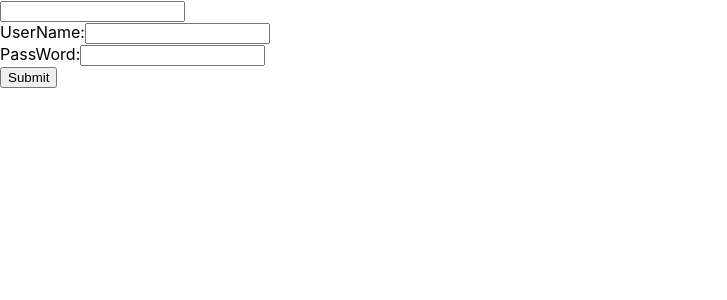
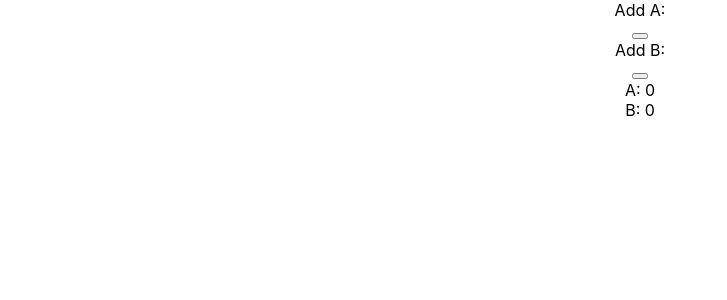
Before and after one commit to IanHancock36/dev-react-drills, a React (Create React App) app: page / in a window 1280 px wide. Shown: the top 300 px of the page, without its empty margins (0-727 px from the left). Built offline with nearby package versions, Linux system fonts and the light colour scheme.

Commit message:
useEffect practice

```diff
--- a/src/App.css
+++ b/src/App.css
@@ -5,6 +5,9 @@
 .App-logo {
   height: 40vmin;
   pointer-events: none;
+}
+.a-button{
+  text-align: center;
 }
 
 @media (prefers-reduced-motion: no-preference) {
--- a/src/App.js
+++ b/src/App.js
@@ -1,26 +1,21 @@
 // //
 import React from 'react'
-import SearchBar from './Components/SearchBar'
-import SearchBarArray from './SearchBarArray'
-import UpdatedArraySearch from './UpdatedArraySearch'
-import App2 from './App2'
+// import SearchBar from './Components/SearchBar'
+// import SearchBarArray from './SearchBarArray'
+// import UpdatedArraySearch from './UpdatedArraySearch'
+// import App2 from './App2'
 
-import App3 from './App3'
-import OnCLick from './OnCLick'
-import ControlledComponents from './ControlledComponents'
-
+// import App3 from './App3'
+// import OnCLick from './OnCLick'
+// import ControlledComponentWithHooks from './ControlledComponentWithHooks'
+import App3Repeated  from './App3Repeated'
 
 const App =() =>{
 return(
     <div>
-        {/* <App2 /> */}
-    {/* <SearchBar products={['toothpaste','mouthwash','water','sushi','toothbrush']} /> */}
-    {/* <SearchBarArray />
-    <UpdatedArraySearch /> */}
-    {/* <App3 /> */}
-    {/* <SearchBar products={['basketball','football','baseball','soccer']} /> */}
-    <OnCLick />
-    <ControlledComponents />
+
+    <App3Repeated />
+
     </div>
 )
 }
--- /dev/null
+++ b/src/App3Repeated.js
@@ -0,0 +1,30 @@
+import React, { useEffect, useState } from "react";
+import './App.css'
+const App3Repeated = () => {
+    const [a , setA] = useState(0)
+    const [b, setB] = useState(0)
+
+    useEffect(() => {
+      console.log('render App component')
+    })
+
+  return (
+    <div className ='a-button'>
+     <div>Add A:</div>
+     <button onClick = {()=> {
+       setA(a+1)
+     }} />
+  <div> Add B:</div>
+  <button onClick={()=> {
+    setB(b+1)
+
+  }} />
+
+    <div>A: {a}</div>
+    <div>B: {b}</div>
+
+    </div>
+  );
+};
+
+export default App3Repeated;
--- /dev/null
+++ b/src/ControlledComponentWithHooks.js
@@ -0,0 +1,56 @@
+// import React, { Component } from 'react';
+
+// export default class ControlledComponents extends Component {
+// 	state = {
+// 		username: '',
+// 		password: ''
+// 	};
+// 	handleUserNameChange = (event) =>
+// 		this.setState({
+// 			username: event.target.value
+// 		});
+// 	handlePassWordChange = (event) =>
+// 		this.setState({
+// 			password: event.target.value
+// 		});
+// 	render() {
+// 		return (
+// 			<form>
+// 				<div>
+// 					<label>UserName:</label>
+// 					<input type="text" onChange={this.handleUserNameChange} />
+// 				</div>
+// 				<div>
+// 					<label>PassWord:</label>
+// 					<input type="text" onChange={this.handlePassWordChange} />
+// 				</div>
+// 				<input type="submit" />
+// 			</form>
+// 		);
+// 	}
+// }
+
+import React from 'react'
+import {useInputChange} from './useInputChange'
+
+function ControlledComponentWithHooks() {
+	const[input,handleInputChange]= useInputChange ()
+
+
+	return (
+		<form>
+			<div>
+				<label>UserName:</label>
+				<input type='text' name='username' onCHange={handleInputChange}/>
+			</div>
+			<div>
+				<label>PassWord:</label>
+				<input type='text' name='password' onChange={handleInputChange} />
+			</div>
+			<input type = "submit" />
+
+		</form>
+	)
+}
+
+export default ControlledComponentWithHooks
--- a/src/ControlledComponents.js
+++ /dev/null
@@ -1,31 +0,0 @@
-import React, { Component } from 'react';
-
-export default class ControlledComponents extends Component {
-	state = {
-		username: '',
-		password: ''
-	};
-	handleUserNameChange = (event) =>
-		this.setState({
-			username: event.target.value
-		});
-	handlePassWordChange = (event) =>
-		this.setState({
-			password: event.target.value
-		});
-	render() {
-		return (
-			<form>
-				<div>
-					<label>UserName:</label>
-					<input type="text" onChange={this.handleUserNameChange} />
-				</div>
-				<div>
-					<label>PassWord:</label>
-					<input type="text" onChange={this.handlePassWordChange} />
-				</div>
-				<input type="submit" />
-			</form>
-		);
-	}
-}
```
Also changed, not shown: src/useInputChange.js (added, +15 -0 lines), src/Functions.js (added).
